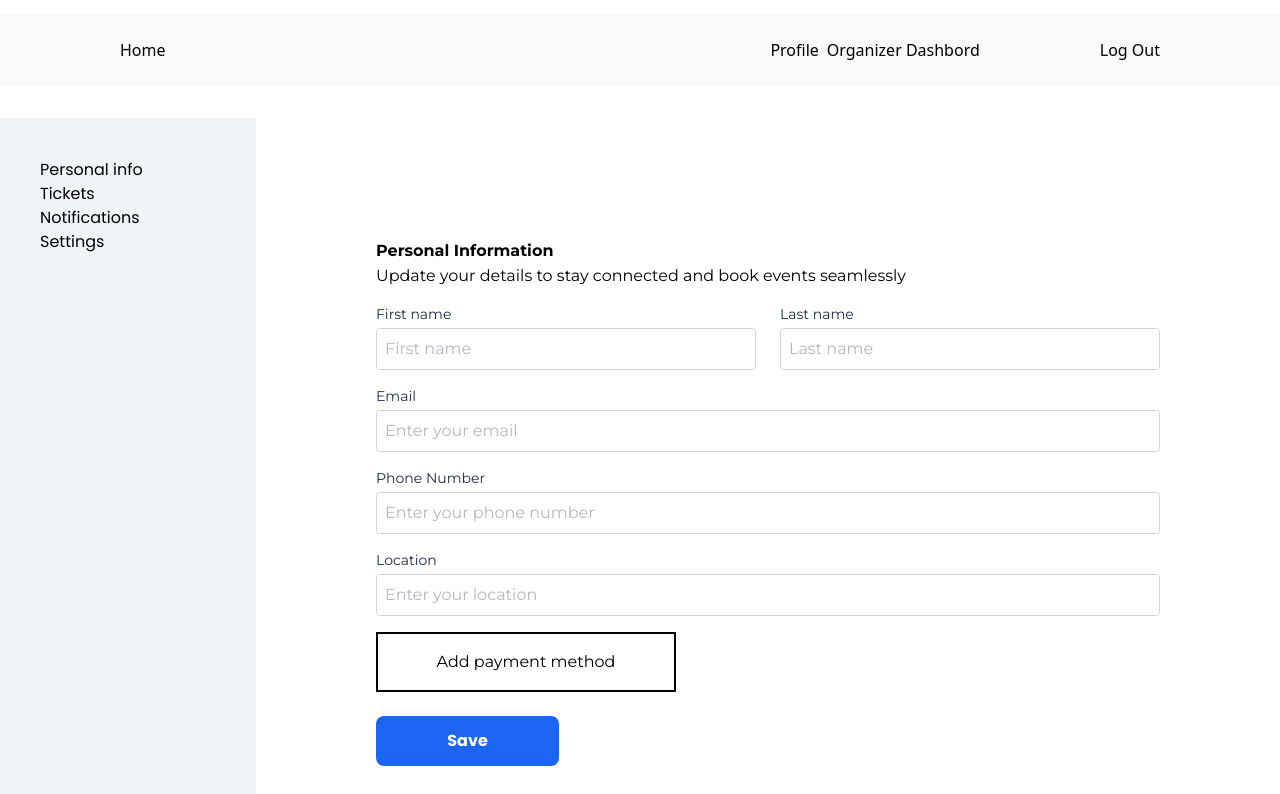
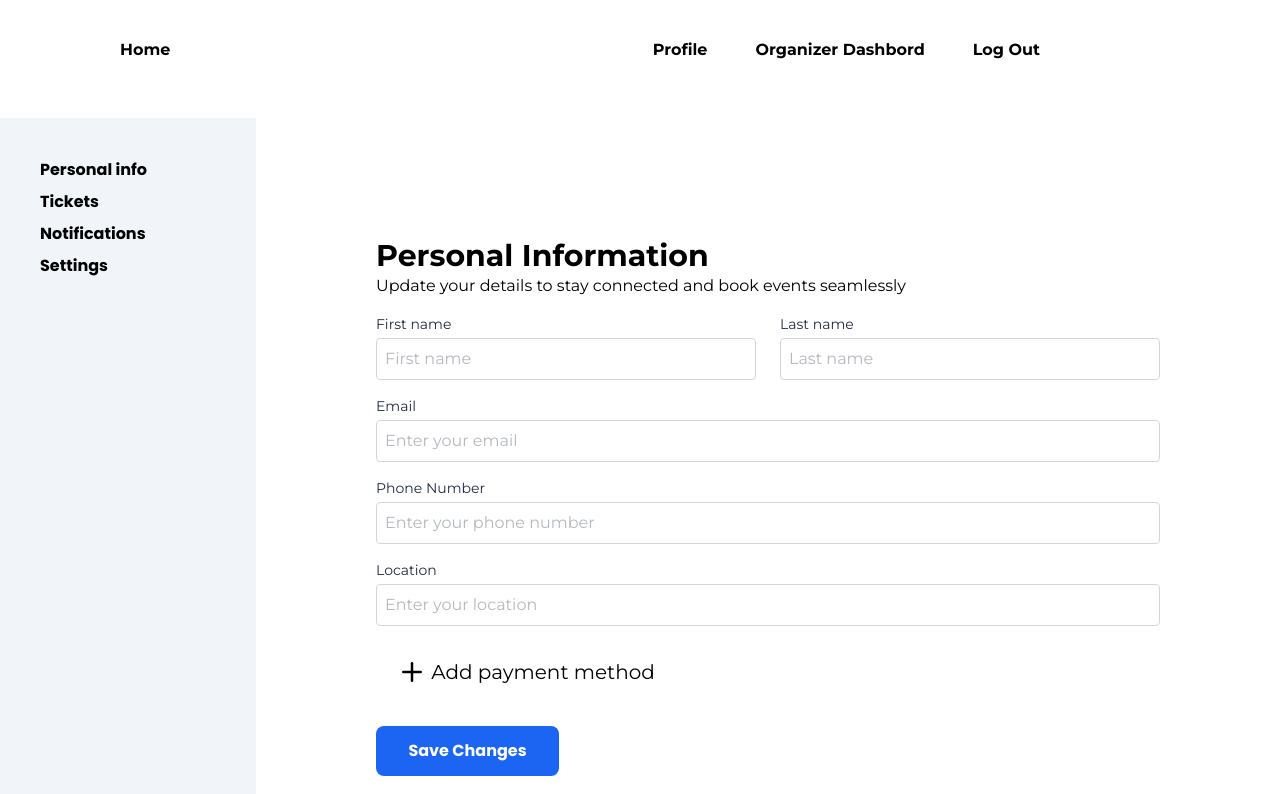
Before and after one commit to mafindijr/easy-ticketing-app, a React (Vite) app: page / in a window 1280 px wide. Shown: the part 2186-2980 px from the top of the page. Built offline with nearby package versions, Linux system fonts and the light colour scheme.

Commit message:
fix: refactor and make some chnages and added some styles to the profile component

```diff
--- a/src/components/Profile.jsx
+++ b/src/components/Profile.jsx
@@ -1,6 +1,7 @@
 import { useForm } from "react-hook-form";
 import { Input } from "../components/input";
 import { Button } from "../components/button";
+import { Plus } from "lucide-react"
 
 export default function Profile() {
 
@@ -9,40 +10,32 @@ export default function Profile() {
 
   return (
     <div>
-      <header className="flex justify-between items-center h-18 bg-gray-50 px-30">
+      <header className="flex justify-between items-center h-18 px-30 font-montserrat font-bold">
         <div className="flex-1">
         <a href="#">Home</a>
         </div>
         <div className="mr-30">
-          <ul className="flex gap-2 ">
+          <ul className="flex gap-12 ">
             <li><a href="#">Profile</a></li>
             <li><a href="#">Organizer Dashbord</a></li>
+            <li><a href="#">Log Out</a></li>
           </ul>
-        </div>
-        <div>
-          <a href="#">Log Out</a>
         </div>
       </header>
 
       <div className="grid grid-cols-5 mt-8">
-        <nav className="font-poppins inline-block gap-4 p-10 bg-slate-100">
-          <div>
-              <a href="#">Personal info</a>
-          </div>
-          <div>
-              <a href="#">Tickets</a>
-          </div>
-          <div>
-          <a href="#">Notifications</a>
-          </div>
-          <div>
-          <a href="#">Settings</a>
-          </div>
+        <nav className="font-poppins p-10 bg-slate-100">
+             <ul className="inline-block ">
+              <li className="mb-2"><a href="#" className="font-bold">Personal info</a></li>
+              <li className="mb-2"><a href="#" className="font-bold">Tickets</a></li>
+              <li className="mb-2"><a href="#" className="font-bold">Notifications</a></li>
+              <li className="mb-2"><a href="#" className="font-bold">Settings</a></li>
+             </ul>
         </nav>
         <main className="col-span-4 p-30">
           <div>
 
-            <h1 className="font-montserrat font-[700] text[56px] leading-[26px]">Personal Information</h1>
+            <h1 className="font-montserrat font-[700] text-3xl leading-[36px]">Personal Information</h1>
             <p className="font-montserrat">Update your details to stay connected and book events seamlessly</p>
 
             <form>
@@ -101,12 +94,12 @@ export default function Profile() {
                   />
               </div>
               <div>
-              <button className="w-[300px] h-[60px] border-2 mt-4 font-montserrat leading-[28px] font-[400]">
-                Add payment method
+              <button className="w-[300px] h-[60px] mt-4 font-montserrat leading-[28px] font-[400] inline-flex justify-center items-center gap-1 text-[20px] cursor-pointer">
+                <span><Plus size={30}/></span> Add payment method
               </button>
               </div>
               <Button type="submit" className="w-[183px] h-[50px] mt-6 font-poppins font-bold bg-blue-600 hover:bg-homeexplohover text-white py-2 rounded-[8px]">
-                    Save
+                    Save Changes
                 </Button>
             </form>
             </div>
```
